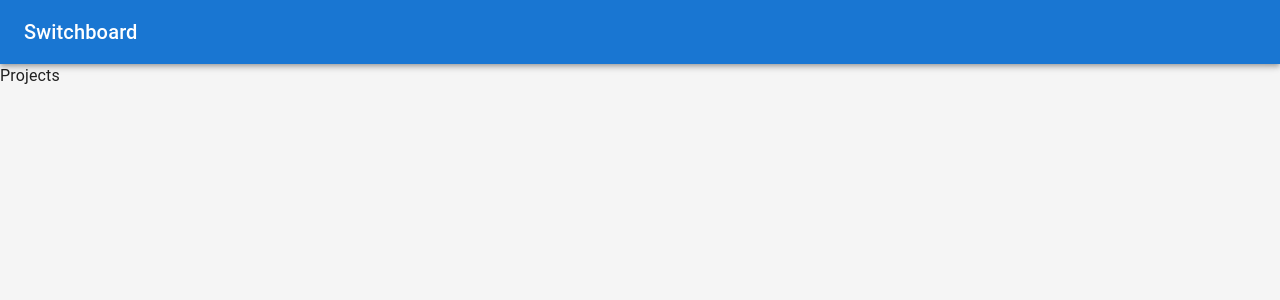
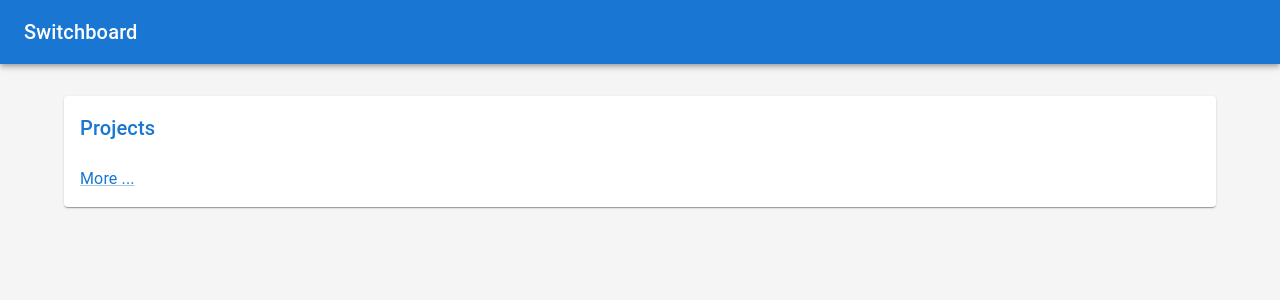
Before and after one commit to earelin/switchboard-ui, a React app: page / in a window 1280 px wide. Shown: the top 300 px of the page. Built offline with nearby package versions, Linux system fonts and the light colour scheme.

Commit message:
Projects list

```diff
--- a/src/App.tsx
+++ b/src/App.tsx
@@ -1,6 +1,6 @@
 import React from 'react';
 import {createTheme, CssBaseline, ThemeProvider} from "@mui/material";
-import MainAppBar from "./components/MainAppBar";
+import MainAppBar from "./MainAppBar";
 import Box from "@mui/material/Box";
 import {createBrowserRouter, RouterProvider} from "react-router-dom";
 import Dashboard from "./Dashboard";
--- a/src/Dashboard.tsx
+++ b/src/Dashboard.tsx
@@ -1,9 +1,16 @@
 import ProjectsListContainer from "./projects/ProjectsListContainer";
+import {Container, Grid, Paper} from "@mui/material";
 
 export default function Dashboard() {
   return (
     <>
-      <ProjectsListContainer />
+      <Container maxWidth="lg" sx={{mt: 4, mb: 4}}>
+        <Grid item xs={12}>
+          <Paper  sx={{ p: 2, display: 'flex', flexDirection: 'column' }}>
+            <ProjectsListContainer/>
+          </Paper>
+        </Grid>
+      </Container>
     </>
   )
 }
--- /dev/null
+++ b/src/components/Title.tsx
@@ -0,0 +1,14 @@
+import Typography from "@mui/material/Typography";
+import {ReactNode} from "react";
+
+type Props = {
+  children: ReactNode
+}
+
+export default function Title(props: Props) {
+  return (
+    <Typography component="h2" variant="h6" color="primary" gutterBottom>
+      {props.children}
+    </Typography>
+  );
+}
--- a/src/projects/ProjectsListContainer.tsx
+++ b/src/projects/ProjectsListContainer.tsx
@@ -1,7 +1,19 @@
+import Title from "../components/Title";
+import {Link, List} from "@mui/material";
+import {
+  Link as RouterLink
+} from 'react-router-dom';
+
 export default function ProjectsListContainer() {
   return (
     <>
-      Projects
+      <Title>Projects</Title>
+      <List>
+
+      </List>
+      <Link component={RouterLink} to="/projects">
+        More ...
+      </Link>
     </>
   )
 }
```
Also changed, not shown: src/MainAppBar.tsx (renamed from src/components/MainAppBar.tsx).
